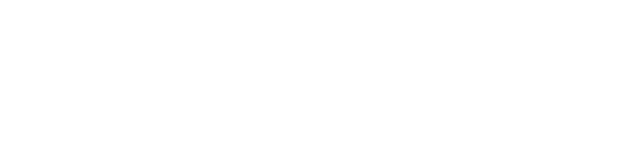
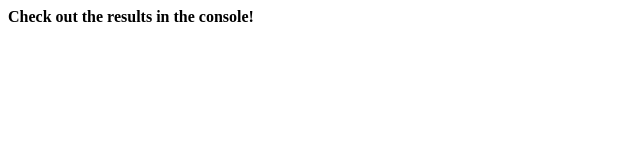
Before and after one commit to tobiasbriones/ep-misc-computations-in-js, a plain HTML site: page index.html in a window 1280 px wide. Shown: the whole page, without its empty margins (0-640 px from the left). Drawn offline with Linux system fonts and the light colour scheme.

Commit message:
Update index.html

```diff
--- a/index.html
+++ b/index.html
@@ -5,6 +5,7 @@
 		<meta charset="UTF-8">
 	</head>
 	<body>
+		<strong>Check out the results in the console!</strong>
 		<script src="bisection_method.js"></script>
 		<script src="eratosthenes_sieve.js"></script>
 	</body>
```
